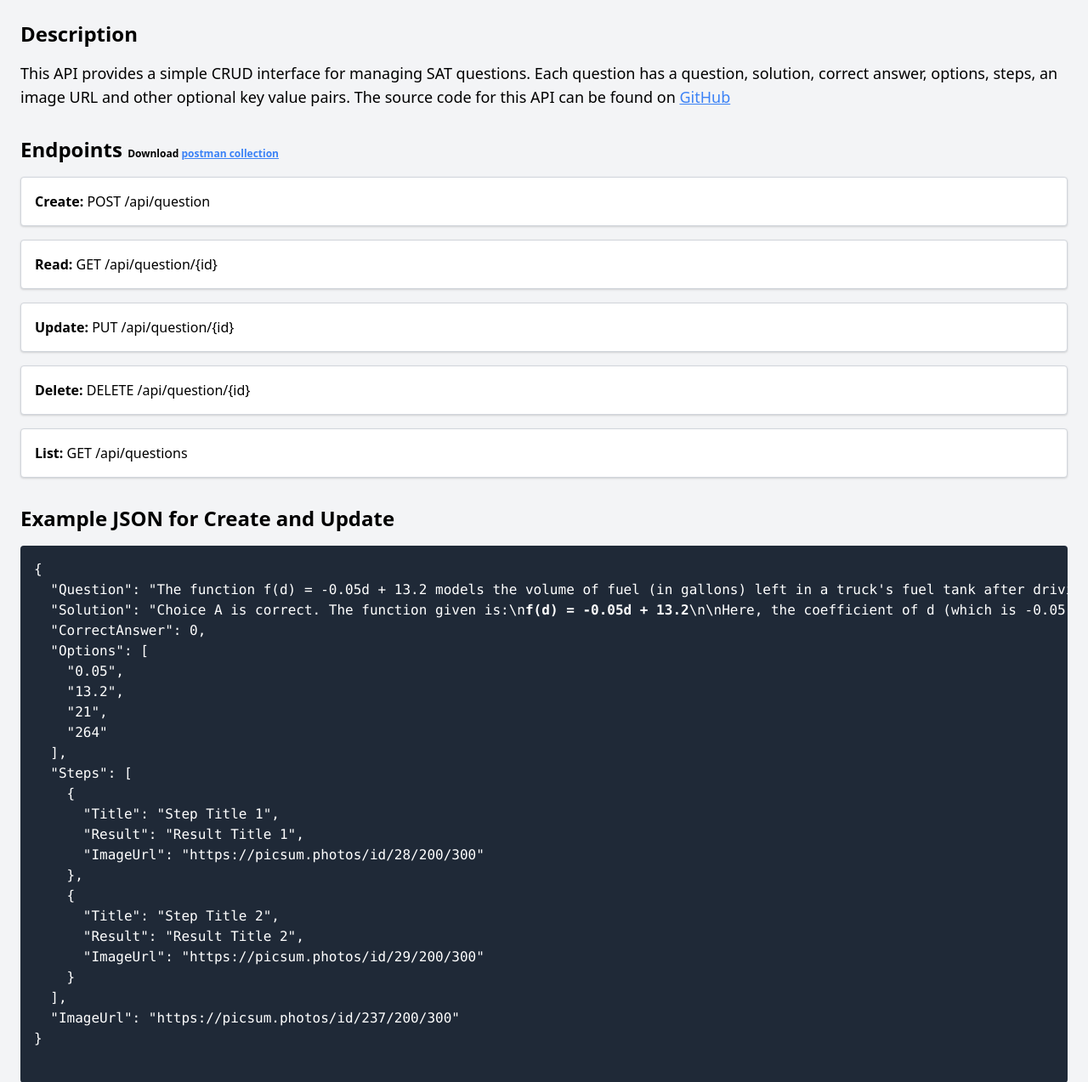
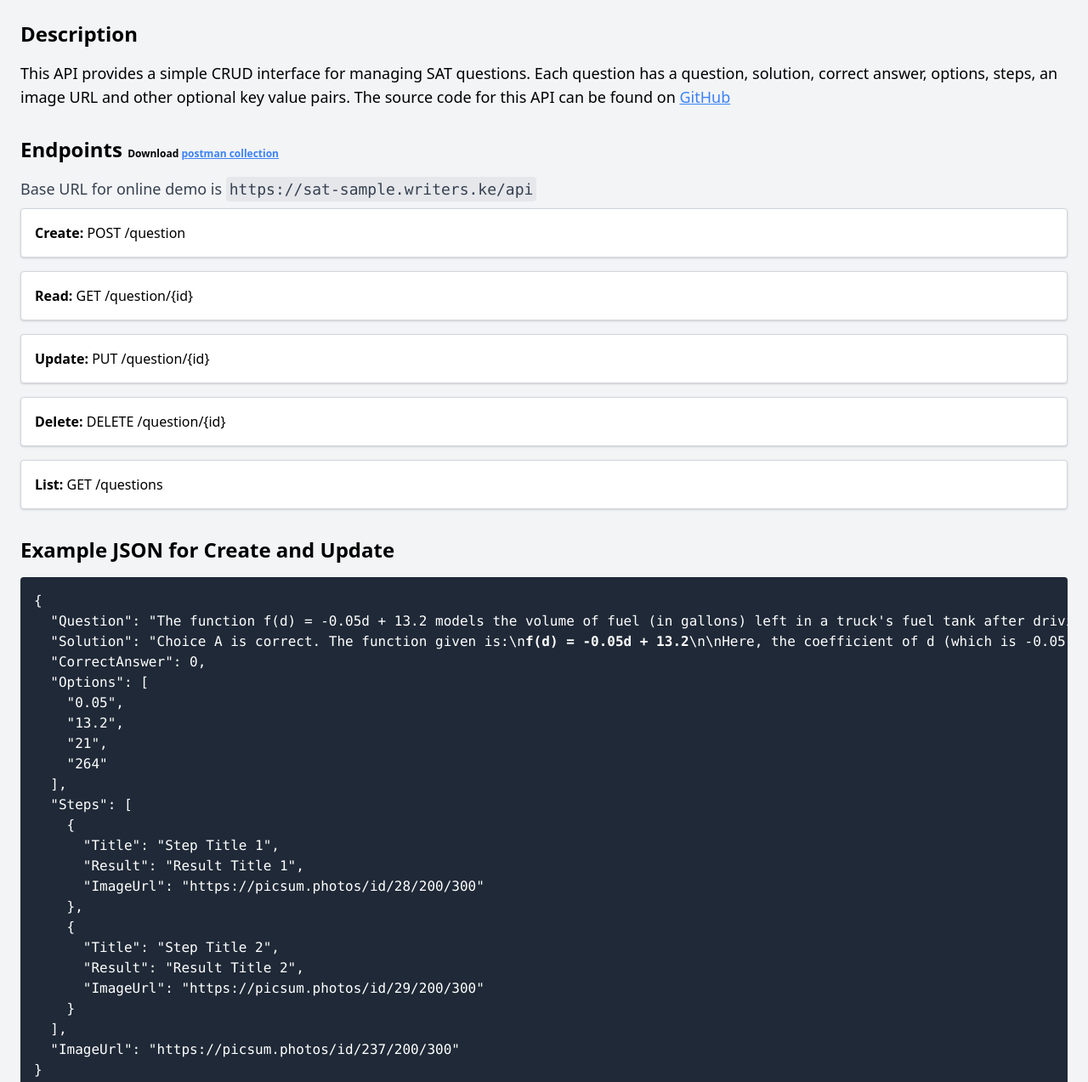
Before and after one commit to john-ruita/flask-mongo-sample, a Flask app: page / in a window 1280 px wide. Shown: the part 84-1357 px from the top of the page at 85% size. Run offline with Flask 3, Linux system fonts and the light colour scheme; parts of the project's set-up code (start-up, migrations or seed data) failed here and were passed over.

Commit message:
indicate base url

```diff
--- a/api/server/templates/index.html
+++ b/api/server/templates/index.html
@@ -27,21 +27,24 @@
             Download <a href="/postman"
                         class="text-blue-500 underline hover:text-blue-700">postman
             collection</a></small></h2>
+        <p class="text-lg text-gray-700 mb-2">
+            Base URL for online demo is <code class="bg-gray-200 p-1 rounded">https://sat-sample.writers.ke/api</code>
+        </p>
         <ul class="list-none space-y-4">
             <li class="bg-white p-4 border border-gray-300 rounded shadow">
-                <strong>Create:</strong> POST /api/question
+                <strong>Create:</strong> POST /question
             </li>
             <li class="bg-white p-4 border border-gray-300 rounded shadow">
-                <strong>Read:</strong> GET /api/question/{id}
+                <strong>Read:</strong> GET /question/{id}
             </li>
             <li class="bg-white p-4 border border-gray-300 rounded shadow">
-                <strong>Update:</strong> PUT /api/question/{id}
+                <strong>Update:</strong> PUT /question/{id}
             </li>
             <li class="bg-white p-4 border border-gray-300 rounded shadow">
-                <strong>Delete:</strong> DELETE /api/question/{id}
+                <strong>Delete:</strong> DELETE /question/{id}
             </li>
             <li class="bg-white p-4 border border-gray-300 rounded shadow">
-                <strong>List:</strong> GET /api/questions
+                <strong>List:</strong> GET /questions
             </li>
         </ul>
     </section>
```
Also changed, not shown: README.md.
